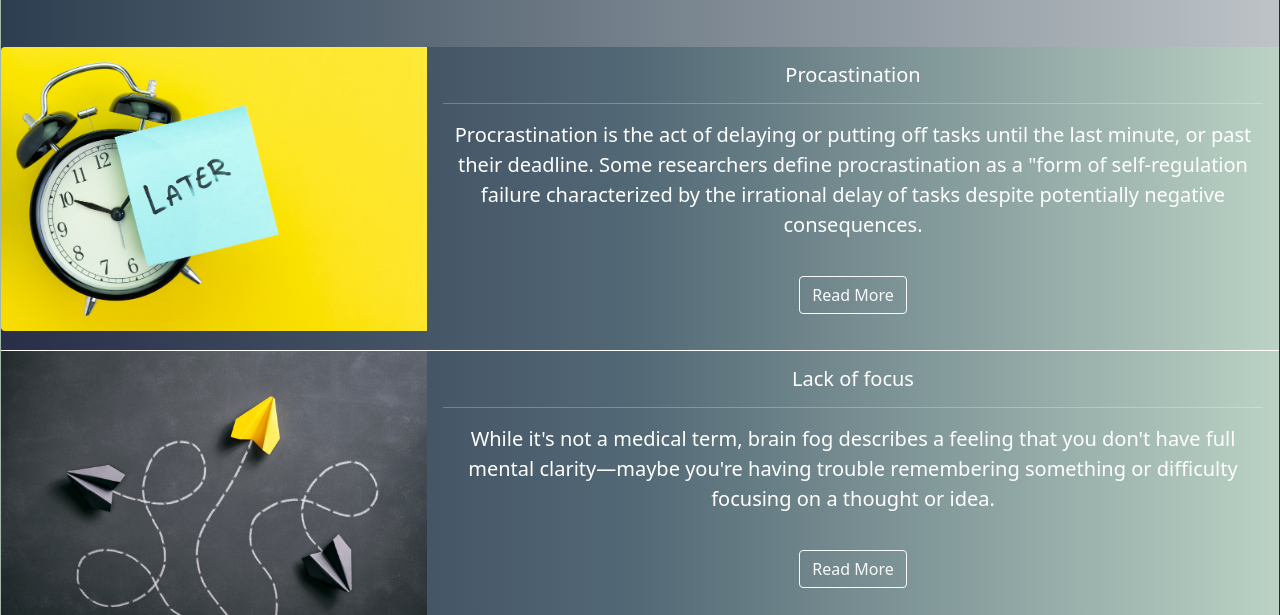
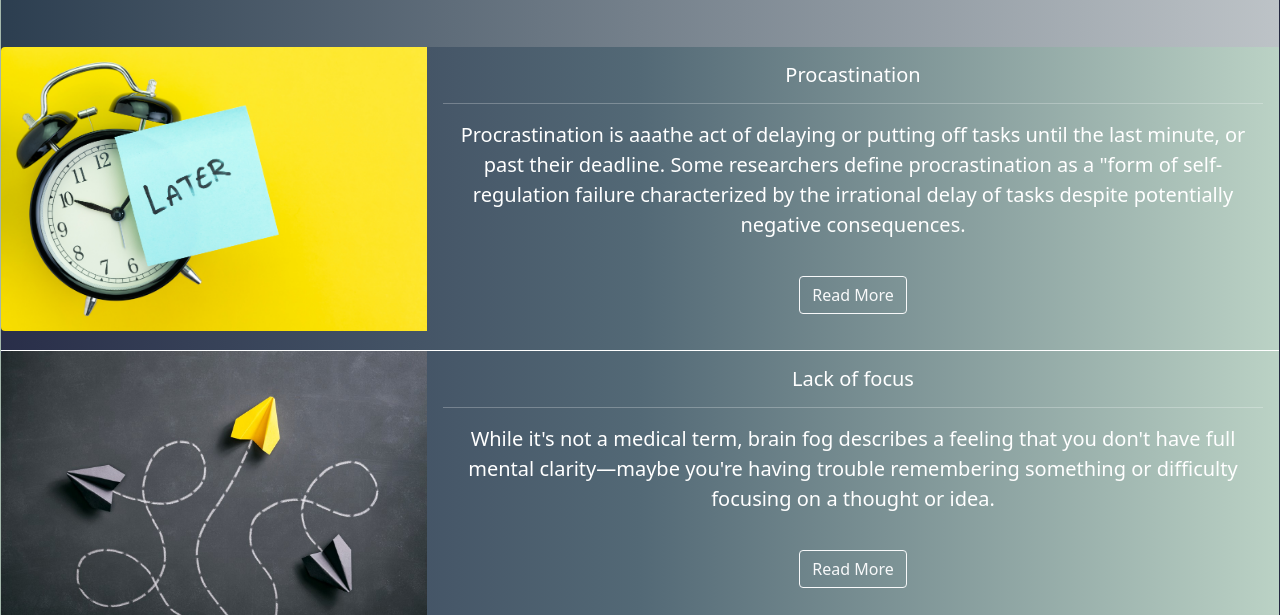
Before and after one commit to pm1715/Portfolio, a plain HTML site: page index.html in a window 1280 px wide. Shown: the part 2303-2918 px from the top of the page. Drawn offline with nearby package versions, Linux system fonts and the light colour scheme.

Commit message:
CHECKING

```diff
--- a/index.html
+++ b/index.html
@@ -203,7 +203,7 @@
           <div class="card-body">
             <h5 class="card-title">Procastination</h5>
             <hr>
-            <p class="card-text">Procrastination is the act of delaying or putting off tasks until the last minute, or past their deadline. Some researchers define procrastination as a "form of self-regulation failure characterized by the irrational delay of tasks despite potentially negative consequences.</p>
+            <p class="card-text">Procrastination is aaathe act of delaying or putting off tasks until the last minute, or past their deadline. Some researchers define procrastination as a "form of self-regulation failure characterized by the irrational delay of tasks despite potentially negative consequences.</p>
             <button class="btn btn-outline-light "style="margin:20px">Read More</button>
           </div>
         </div>
```
